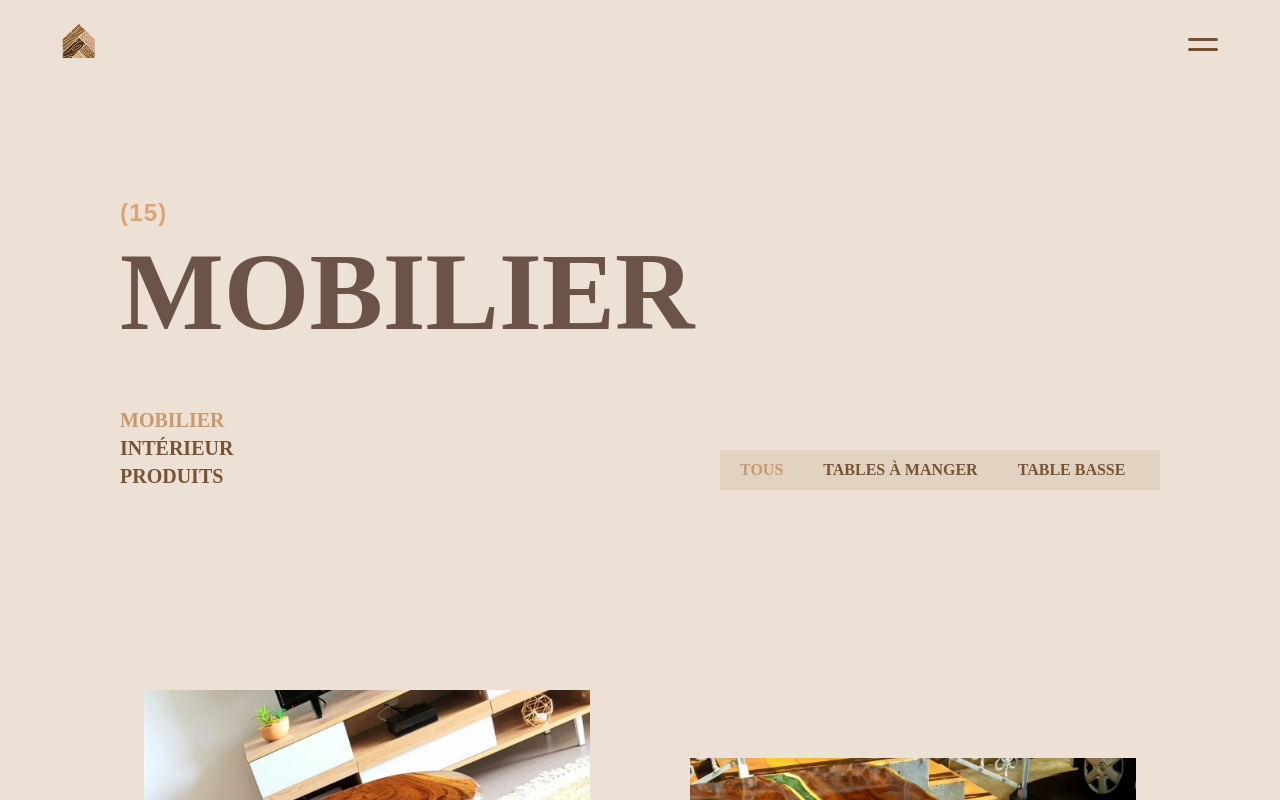
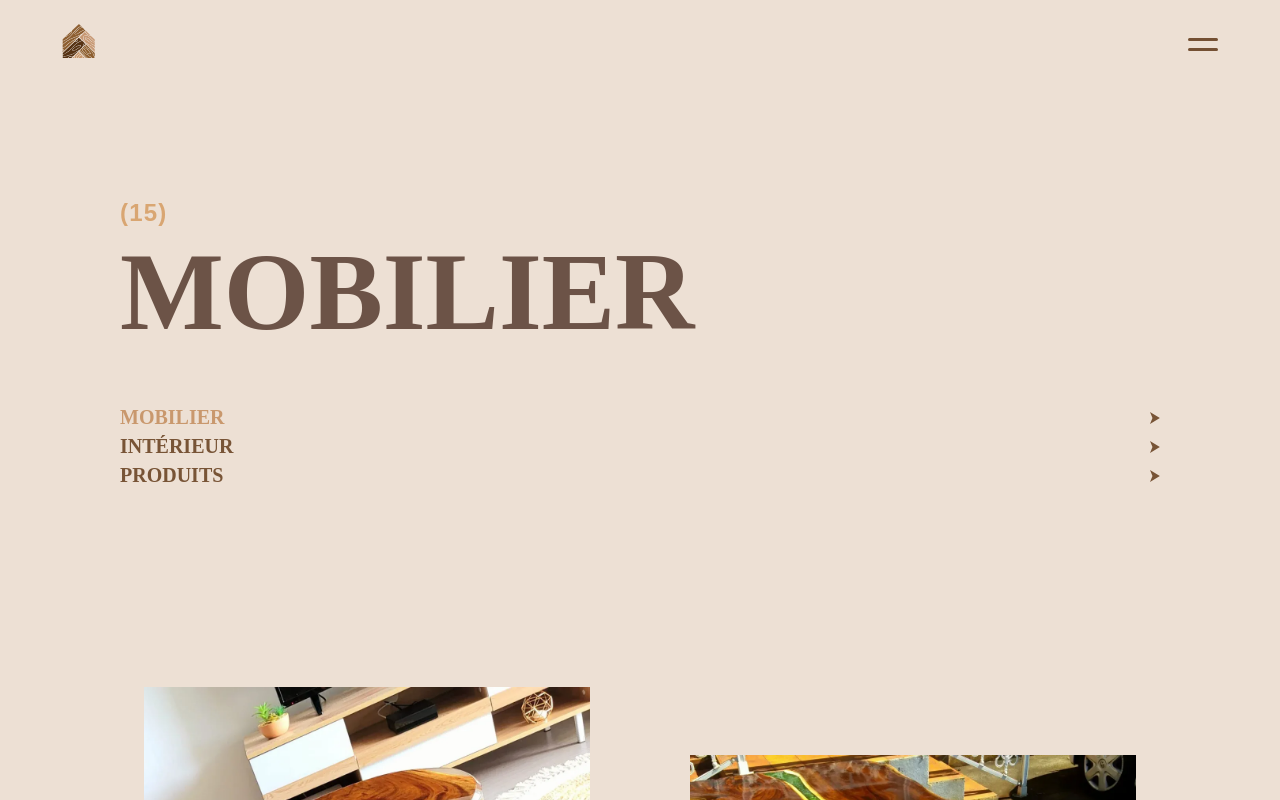
Before and after one commit to vittoriobusatta/DecorTakaz, a Next.js app: page /mobilier in a window 1280 px wide. Shown: the top 800 px of the page. Built offline with nearby package versions, Linux system fonts and the light colour scheme; a small style sheet from the web is missing.

Commit message:
somes changes

```diff
--- a/pages/_app.js
+++ b/pages/_app.js
@@ -4,7 +4,7 @@ import "../styles/styles.scss";
 function MyApp({ Component, pageProps }) {
   return (
     <>
-      <Loader />
+      {/* <Loader /> */}
       <Component {...pageProps} />
     </>
   );
--- a/pages/mobilier/index.js
+++ b/pages/mobilier/index.js
@@ -6,6 +6,7 @@ import Header from "../../components/Header";
 import fs from "fs";
 import path from "path";
 import gsap from "gsap";
+import { ArrowIcon } from "../../utils/icons";
 
 export async function getStaticProps() {
   const data = fs.readFileSync(path.join(process.cwd(), "/public/data.json"));
@@ -91,6 +92,15 @@ const Mobilier = ({ categoryArray }) => {
     observer.observe(mobilierContainerRef.current);
   }, []);
 
+  const [isActive, setIsActive] = useState(false);
+
+  const handleClick = () => {
+    console.log("salut");
+    setIsActive(!isActive);
+  };
+
+  console.log(isActive);
+
   return (
     <>
       <Head>
@@ -119,26 +129,31 @@ const Mobilier = ({ categoryArray }) => {
 
         <div className="catagory_content">
           <ul className="backcatalogue">
+            <li className={isActive ? "question_active" : ""}>
+              <div
+                className="backcatalogue_title active"
+                onClick={() => handleClick()}
+              >
                 <Link href="/mobilier/">
-              <li className="active">Mobilier</li>
-            </Link>
-            <Link href="/interieur/">
-              <li>Intérieur</li>
-            </Link>
-            <Link href="/produits/">
-              <li>Produits</li>
-            </Link>
-            {/* <li>Architecture</li> */}
-          </ul>
-
-          <div className="filter">
                   <button
                     className={filter === "all" ? "active" : ""}
                     onClick={handleFilterChange}
                     value="all"
                   >
-              Tous
+                    Mobilier
                   </button>
+                </Link>
+                <svg
+                  height="20"
+                  viewBox="0 0 23 28"
+                  fill="none"
+                  xmlns="http://www.w3.org/2000/svg"
+                  className={isActive ? "active" : ""}
+                >
+                  <path d="M23 14L0 28L5.75 14L0 0L23 14Z" fill="#785436" />
+                </svg>
+              </div>
+              <div className="filter">
                 <button
                   className={filter === "dinnertable" ? "active" : ""}
                   onClick={handleFilterChange}
@@ -151,7 +166,7 @@ const Mobilier = ({ categoryArray }) => {
                   onClick={handleFilterChange}
                   value="lowtable"
                 >
-              Table Basse
+                  Tables Basse
                 </button>
                 <button
                   className={filter === "commode" ? "active" : ""}
@@ -161,6 +176,32 @@ const Mobilier = ({ categoryArray }) => {
                   Commodes
                 </button>
               </div>
+            </li>
+            <li>
+              <div className="backcatalogue_title">
+                <Link href="/interieur/">
+                  <h2>Intérieur</h2>
+                </Link>
+                <ArrowIcon />
+              </div>
+            </li>
+            <li>
+              <div className="backcatalogue_title">
+                <Link href="/produits/">
+                  <h2>Produits</h2>
+                </Link>
+                <ArrowIcon />
+              </div>
+            </li>
+            {/* <li>
+              <div className="backcatalogue_title">
+                <Link href="/architecture/">
+                  <h2>Architecture</h2>
+                </Link>
+                <ArrowIcon />
+              </div>
+            </li> */}
+          </ul>
         </div>
 
         <ul className="gallerie">
--- a/styles/02-base/_base.scss
+++ b/styles/02-base/_base.scss
@@ -129,3 +129,10 @@ main {
   height: 2px;
   background-color: #785436;
 }
+
+svg.active {
+  transform: rotate(90deg) !important;
+  & path {
+    fill: #c9986d;
+  }
+}
--- a/styles/04-components/_category.scss
+++ b/styles/04-components/_category.scss
@@ -20,7 +20,6 @@ section#category {
     font-size: 48px;
     text-transform: uppercase;
     color: #6c5347;
-
     @media screen and (min-width: 1224px) {
       font-size: 110px;
     }
@@ -67,12 +66,6 @@ ul.gallerie {
     }
     & img {
       width: 100%;
-      transition: 0.3s ease-out;
-      // transform: scale(1.1);
-      // object-fit: cover;
-      // &:hover {
-      //   transform: scale(1);
-      // }
     }
     & .image_container {
       height: fit-content;
@@ -126,50 +119,92 @@ ul.gallerie {
   }
 }
 
-.filter {
-  background-color: #e1d2c1;
-  display: inline-flex;
-  column-gap: 30px;
-  padding: 6px 20px;
-  width: 100%;
-  @media screen and (min-width: 768px) {
-    max-width: 400px;
-  }
-  @media screen and (min-width: 992px) {
-    column-gap: 80px;
-    overflow-y: none;
-    width: auto;
-    column-gap: 40px;
-    max-width: 440px;
-  }
-  button {
-    background: none;
-    font-family: "Manrope";
-    font-weight: 800;
-    font-size: 16px;
-    line-height: 28px;
-    text-transform: uppercase;
-    color: #785436;
-    white-space: nowrap;
-    cursor: pointer;
-  }
-}
+// .filter {
+//   background-color: #e1d2c1;
+//   display: inline-flex;
+//   column-gap: 30px;
+//   padding: 6px 20px;
+//   width: 100%;
+//   @media screen and (min-width: 768px) {
+//     max-width: 400px;
+//   }
+//   @media screen and (min-width: 992px) {
+//     column-gap: 80px;
+//     width: auto;
+//     column-gap: 40px;
+//     max-width: 440px;
+//   }
+//   button {
+//     background: none;
+//     font-family: "Manrope";
+//     font-weight: 800;
+//     font-size: 16px;
+//     line-height: 28px;
+//     text-transform: uppercase;
+//     color: #785436;
+//     white-space: nowrap;
+//     cursor: pointer;
+//   }
+// }
 
 .backcatalogue {
   margin-top: 22px;
   padding: 0 34px;
+  width: 100%;
+  display: flex;
+  flex-direction: column;
+  row-gap: 6px;
   & li {
+    overflow: hidden;
+    & .backcatalogue_title {
+      width: 100%;
+      display: inline-flex;
+      align-items: center;
+      justify-content: space-between;
+
+      & button,
+      h2 {
+        cursor: pointer;
         font-family: "Manrope";
         font-weight: 800;
         text-transform: uppercase;
         color: #785436;
-    cursor: pointer;
-    font-size: 16px;
-    line-height: 24px;
+        font-size: 17px;
+        background: none;
         @media screen and (min-width: 1224px) {
           font-size: 20px;
-      line-height: 28px;
         }
+      }
+    }
+    &.question_active {
+      & .filter {
+        height: auto;
+        padding: 4px 14px;
+      }
+    }
+    & .filter {
+      display: flex;
+      flex-direction: column;
+      align-items: flex-start;
+      row-gap: 1px;
+      height: 0;
+      transition: height 0.45s cubic-bezier(0.16, 1, 0.3, 1) padding 0.45s
+        cubic-bezier(0.16, 1, 0.3, 1);
+      & button {
+        font-weight: 600;
+        font-family: "Manrope";
+        font-size: 14px;
+        color: #785436;
+        background: none;
+        cursor: pointer;
+      }
+    }
+  }
+  & svg {
+    height: 12px;
+    width: auto;
+    transition: transform 0.45s cubic-bezier(0.16, 1, 0.3, 1);
+    transform: rotate(0deg);
   }
   @media screen and (min-width: 576px) {
     padding: 0 54px;
@@ -194,7 +229,8 @@ ul.gallerie {
   flex-direction: column;
   row-gap: 45px;
   overflow: hidden;
-  margin-bottom: 45px;
+  // margin-bottom: 45px;
+  margin-bottom: 64px;
   @media screen and (min-width: 768px) {
     align-items: flex-end;
     flex-direction: row;
```
Also changed, not shown: pages/interieur/index.js (+23 -21 lines), pages/produits/index.js (+21 -6 lines), public/vercel.svg (deleted). Lines whose indentation alone changed are shown as unchanged.
